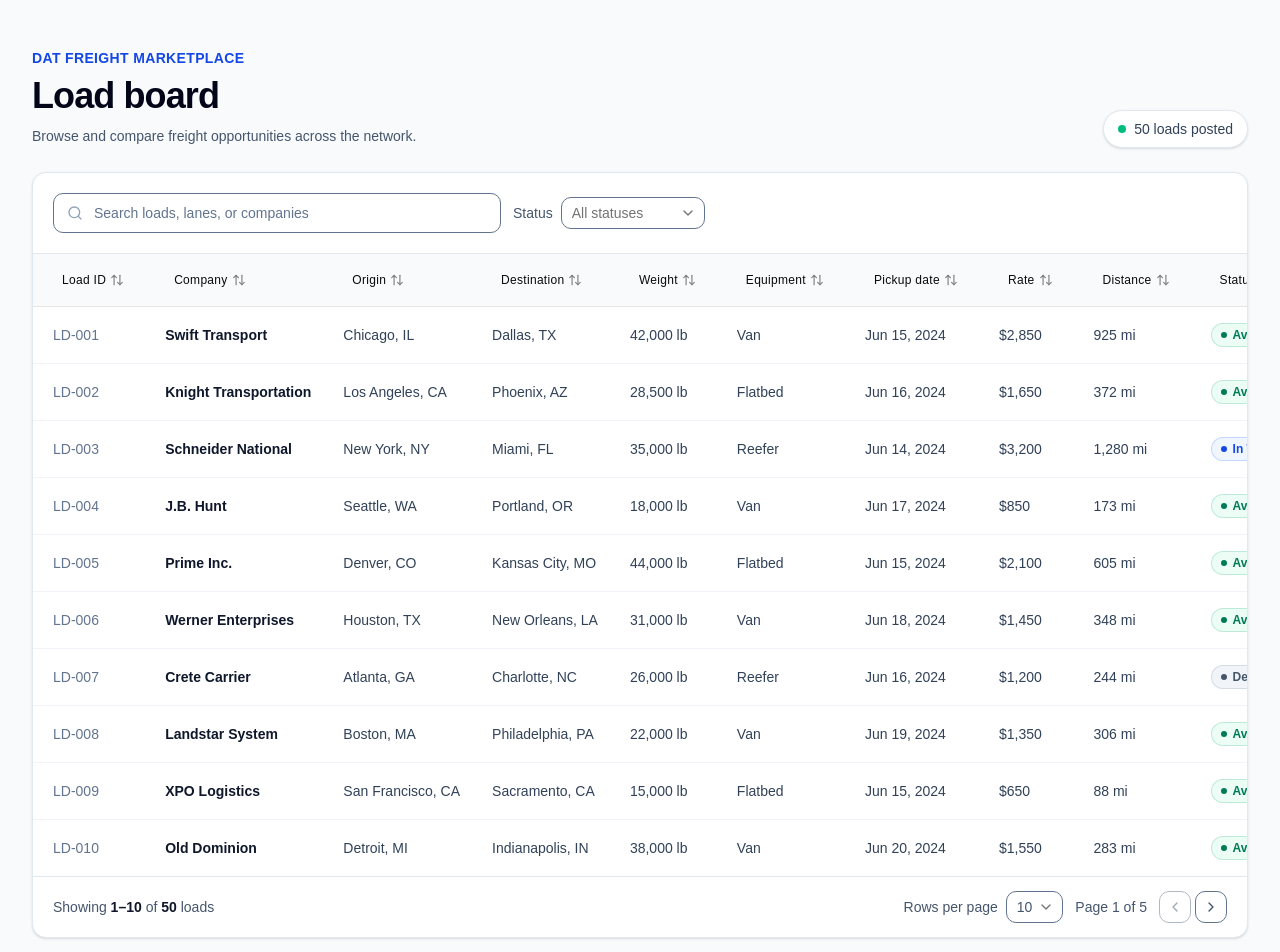
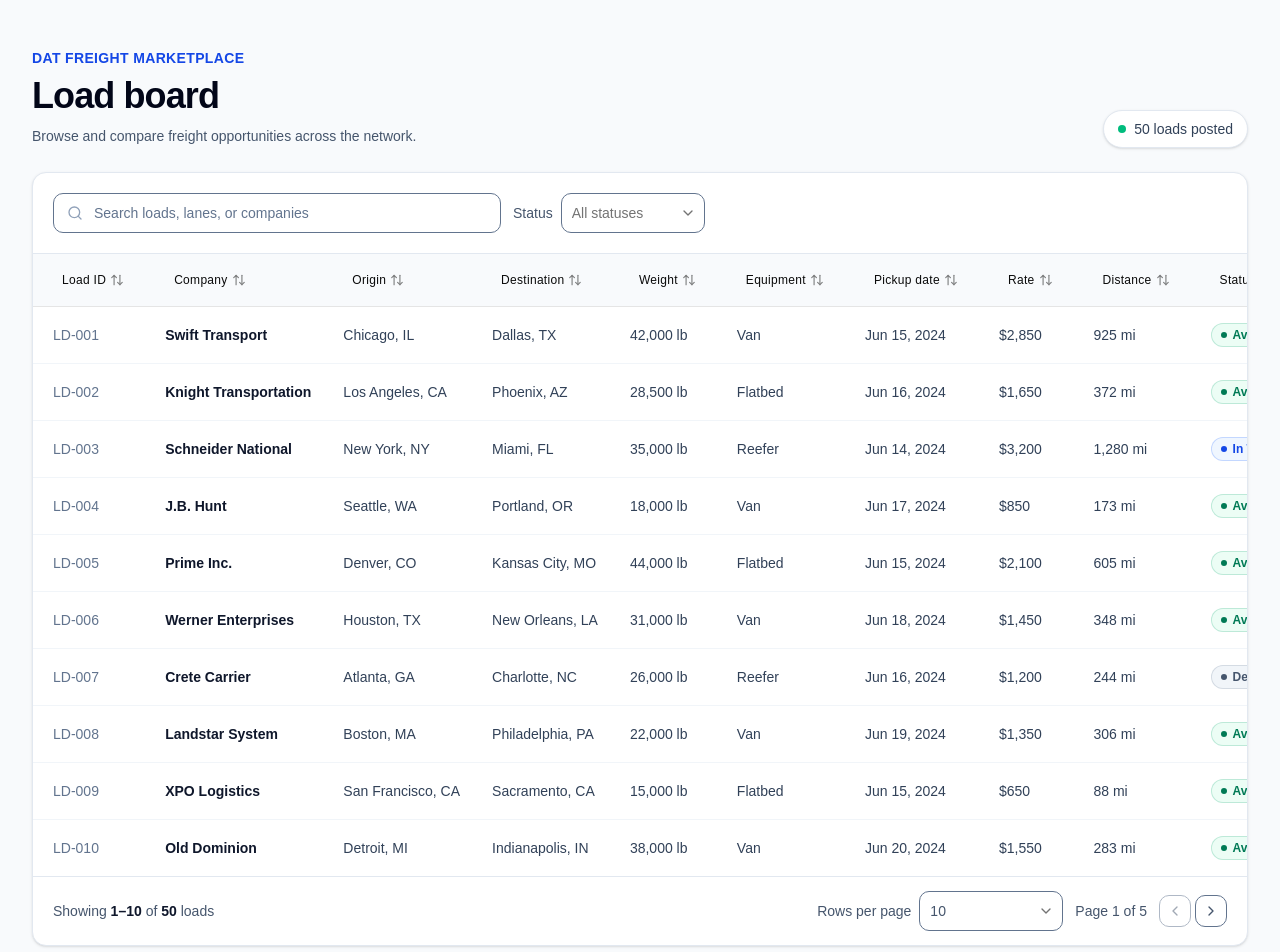
Before and after one commit to bdr888/dat-freight-load-board, a React (Vite) app: page / in a window 1280 px wide. Shown: the top 952 px of the page. Built offline with nearby package versions, Linux system fonts and the light colour scheme.

Commit message:
clean up select

```diff
--- a/src/LoadBoard/LoadBoard.tsx
+++ b/src/LoadBoard/LoadBoard.tsx
@@ -230,10 +230,7 @@
                 statusColumn?.setFilterValue(value ?? undefined)
               }
             >
-              <SelectTrigger
-                id="status-filter"
-                className="h-10 min-w-36 border-slate-500 bg-white"
-              >
+              <SelectTrigger id="status-filter">
                 <SelectValue placeholder="All statuses" />
               </SelectTrigger>
               <SelectContent>
@@ -370,10 +367,7 @@
                   if (value !== null) table.setPageSize(Number(value))
                 }}
               >
-                <SelectTrigger
-                  id="page-size"
-                  className="border-slate-500 bg-white"
-                >
+                <SelectTrigger id="page-size">
                   <SelectValue />
                 </SelectTrigger>
                 <SelectContent>
--- a/src/components/ui/select.tsx
+++ b/src/components/ui/select.tsx
@@ -40,7 +40,7 @@
       data-slot="select-trigger"
       data-size={size}
       className={cn(
-        "flex w-fit items-center justify-between gap-1.5 rounded-lg border border-input bg-transparent py-2 pr-2 pl-2.5 text-sm whitespace-nowrap transition-colors outline-none select-none focus-visible:border-foreground focus-visible:ring-3 focus-visible:ring-foreground/40 disabled:cursor-not-allowed disabled:opacity-50 aria-invalid:border-destructive aria-invalid:ring-3 aria-invalid:ring-destructive/20 data-placeholder:text-muted-foreground data-[size=default]:h-8 data-[size=sm]:h-7 data-[size=sm]:rounded-[min(var(--radius-md),10px)] *:data-[slot=select-value]:line-clamp-1 *:data-[slot=select-value]:flex *:data-[slot=select-value]:items-center *:data-[slot=select-value]:gap-1.5 dark:bg-input/30 dark:hover:bg-input/50 dark:aria-invalid:border-destructive/50 dark:aria-invalid:ring-destructive/40 [&_svg]:pointer-events-none [&_svg]:shrink-0 [&_svg:not([class*='size-'])]:size-4",
+        "flex w-fit min-w-36 items-center justify-between gap-1.5 rounded-lg border border-slate-500 bg-white py-2 pr-2 pl-2.5 text-sm whitespace-nowrap transition-colors outline-none select-none focus-visible:border-foreground focus-visible:ring-3 focus-visible:ring-foreground/40 disabled:cursor-not-allowed disabled:opacity-50 aria-invalid:border-destructive aria-invalid:ring-3 aria-invalid:ring-destructive/20 data-placeholder:text-muted-foreground data-[size=default]:h-10 data-[size=sm]:h-7 data-[size=sm]:rounded-[min(var(--radius-md),10px)] *:data-[slot=select-value]:line-clamp-1 *:data-[slot=select-value]:flex *:data-[slot=select-value]:items-center *:data-[slot=select-value]:gap-1.5 dark:bg-input/30 dark:hover:bg-input/50 dark:aria-invalid:border-destructive/50 dark:aria-invalid:ring-destructive/40 [&_svg]:pointer-events-none [&_svg]:shrink-0 [&_svg:not([class*='size-'])]:size-4",
         className
       )}
       {...props}
```
